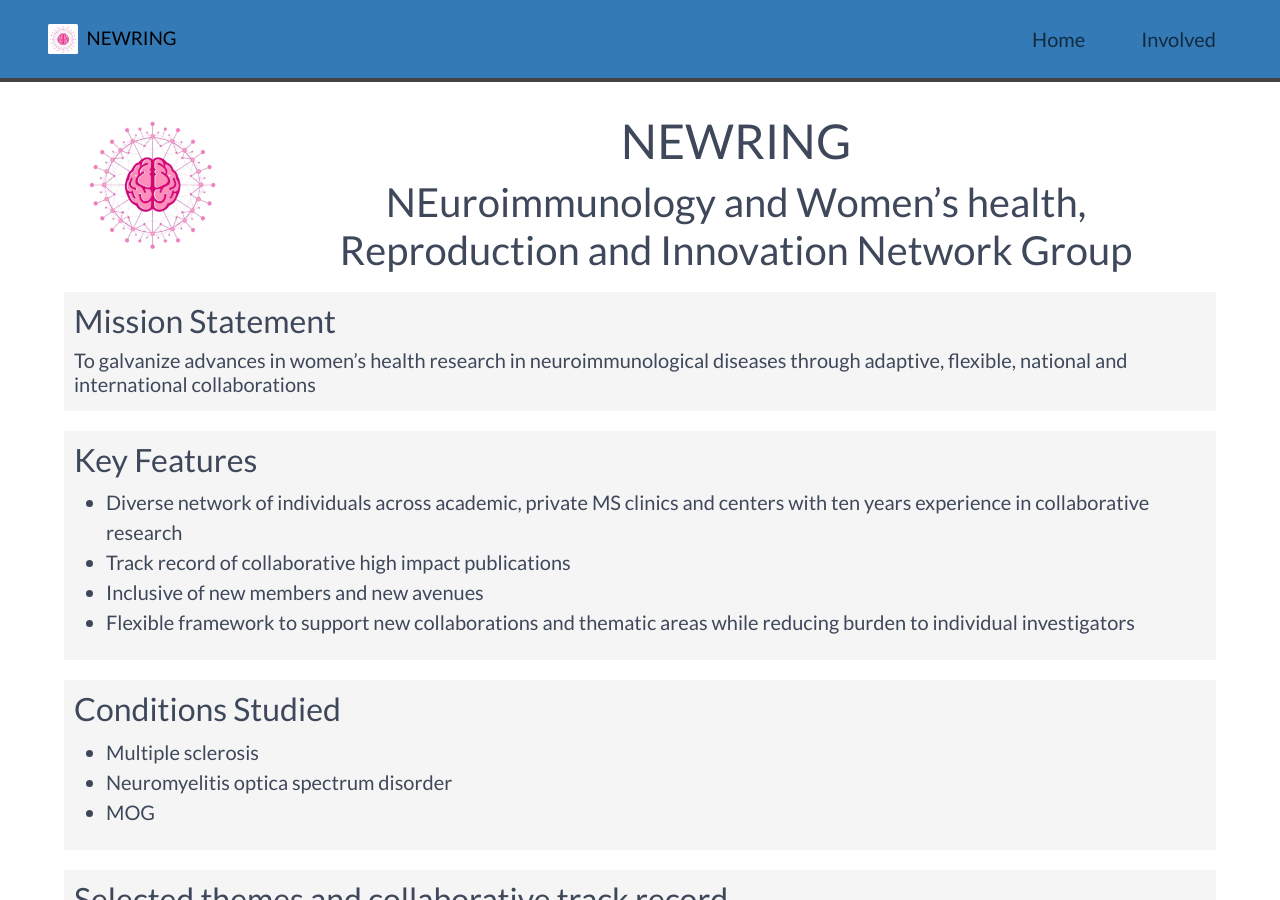
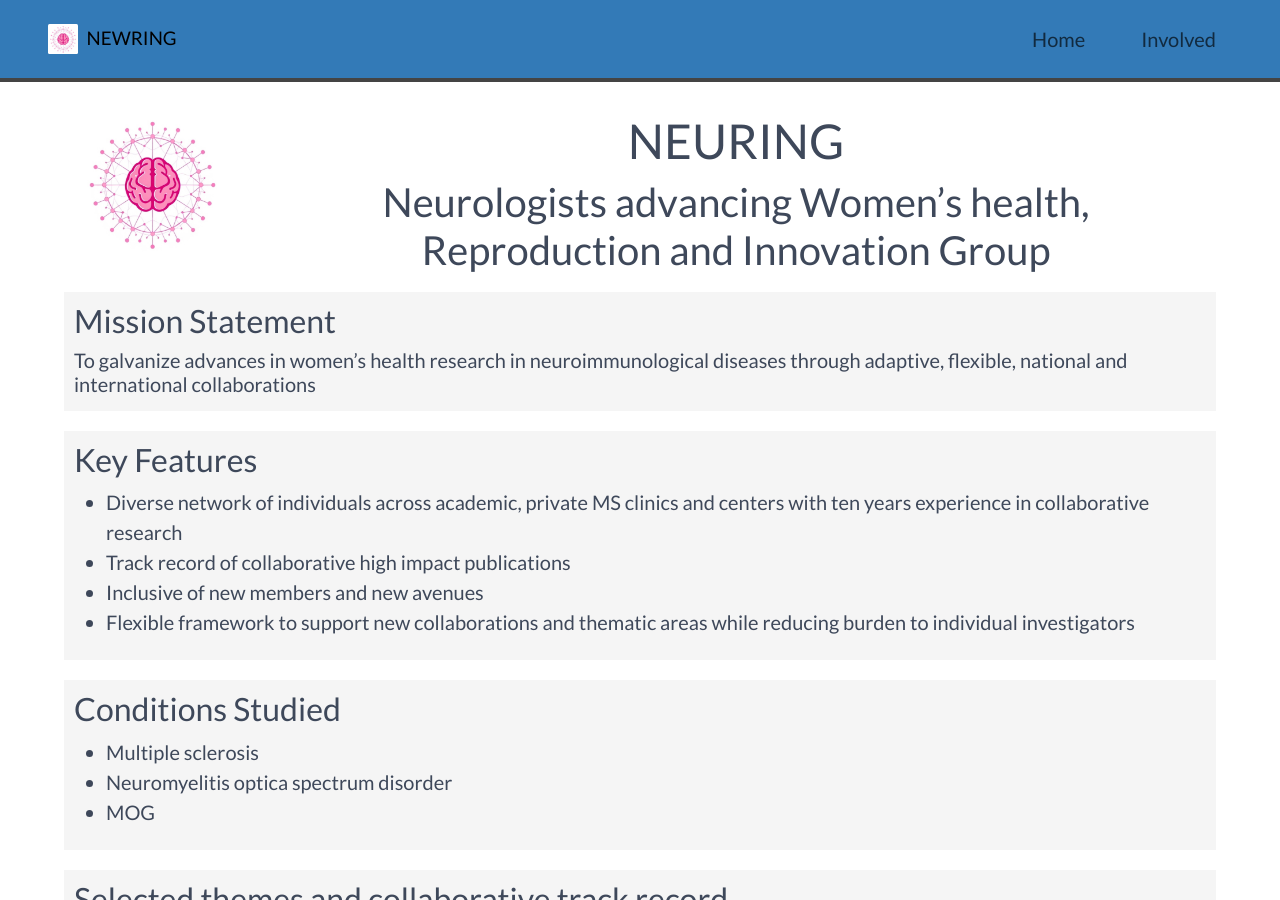
Before and after one commit to narender-sara/neuring, a Jekyll site: the page built from _pages/home.md, in a window 1280 px wide and 900 px high. Built offline with Jekyll 4.4.1, drawn with Linux system fonts in a browser that asks for light colours; nearby versions of some CDN libraries; a style sheet for code colours, icons or effects is not loaded.

Commit message:
update site name

```diff
--- a/_pages/home.md
+++ b/_pages/home.md
@@ -11,8 +11,8 @@ permalink: /
 </div>
 
 <div class="col-sm-10">
-  <h1>NEWRING</h1>
-  <h2>NEuroimmunology and Women's health, Reproduction and Innovation Network Group</h2>
+  <h1>NEURING</h1>
+  <h2>Neurologists advancing Women’s health, Reproduction and Innovation Group</h2>
 </div>
 
 
```
